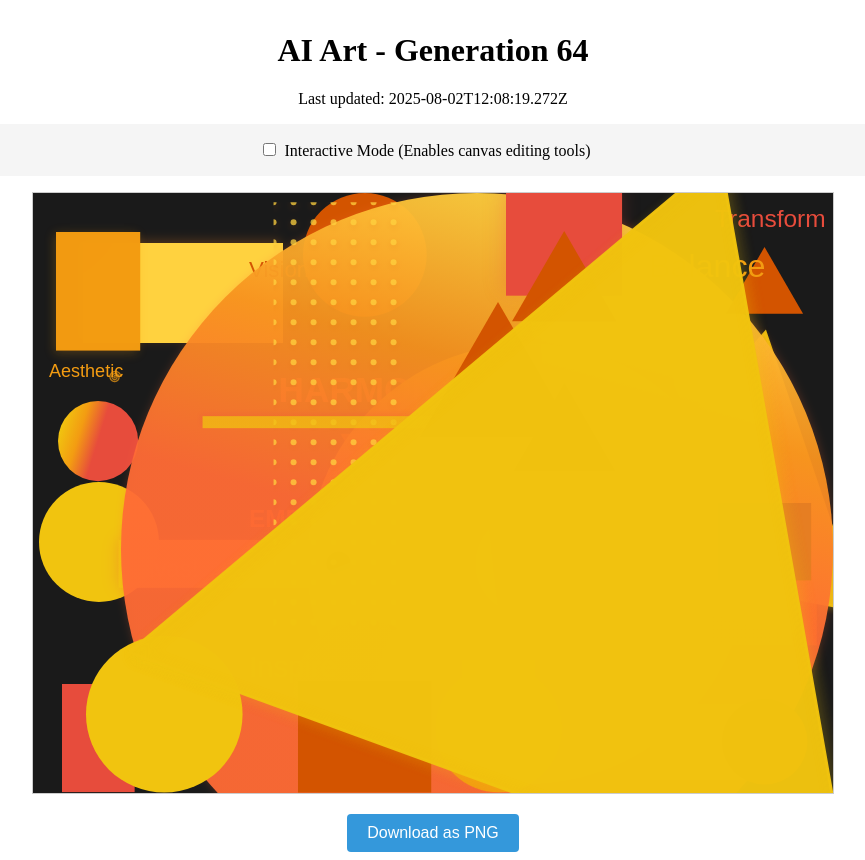
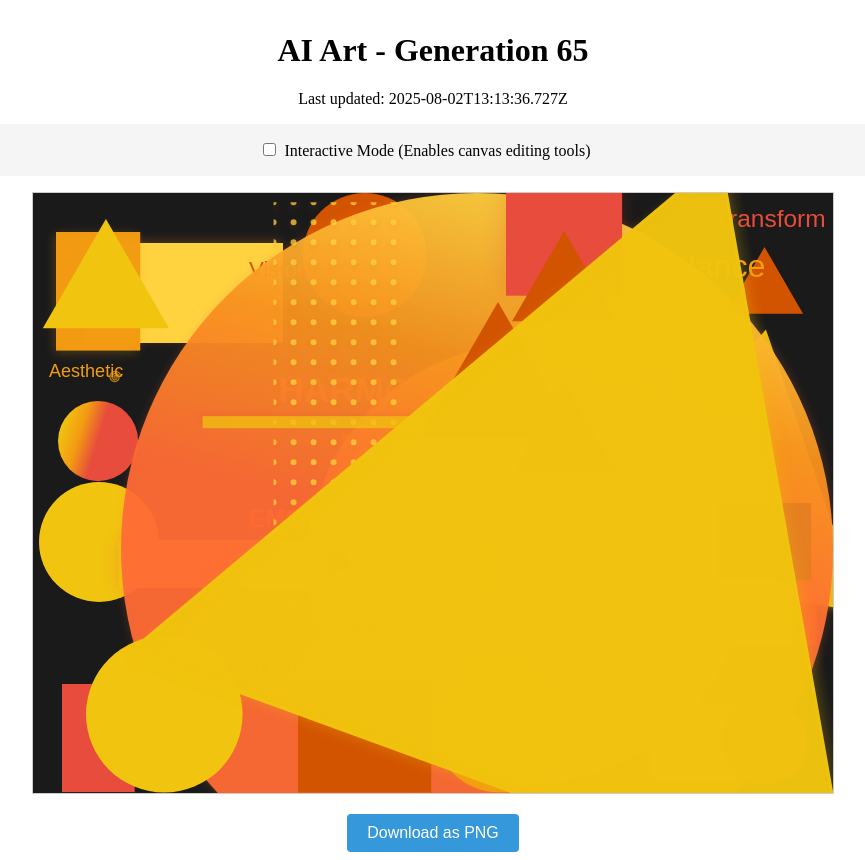
Before and after one commit to mcclowes/ai-art, a React (Vite) app: page / in a window 1280 px wide. Shown: the whole page, without its empty margins (207-1072 px from the left). Built offline with nearby package versions, Linux system fonts and the light colour scheme.

Commit message:
Improve artwork - Generation 65

```diff
--- a/src/artwork-state.ts
+++ b/src/artwork-state.ts
@@ -771,9 +771,17 @@ export const artworkState: ArtworkState = {
         "offsetY": 3.245911167127284
       },
       "id": "rotated_triangle_1754136499272"
+    },
+    {
+      "type": "triangle",
+      "x": 72.89982592059924,
+      "y": 98.89982592059924,
+      "size": 72.89982592059924,
+      "fillStyle": "#f1c40f",
+      "id": "triangle_1754140416726"
     }
   ],
-  "generation": 64,
-  "lastUpdated": "2025-08-02T12:08:19.272Z",
+  "generation": 65,
+  "lastUpdated": "2025-08-02T13:13:36.727Z",
   "cycleStarted": "2025-07-30T21:05:00.444Z"
 };
```
